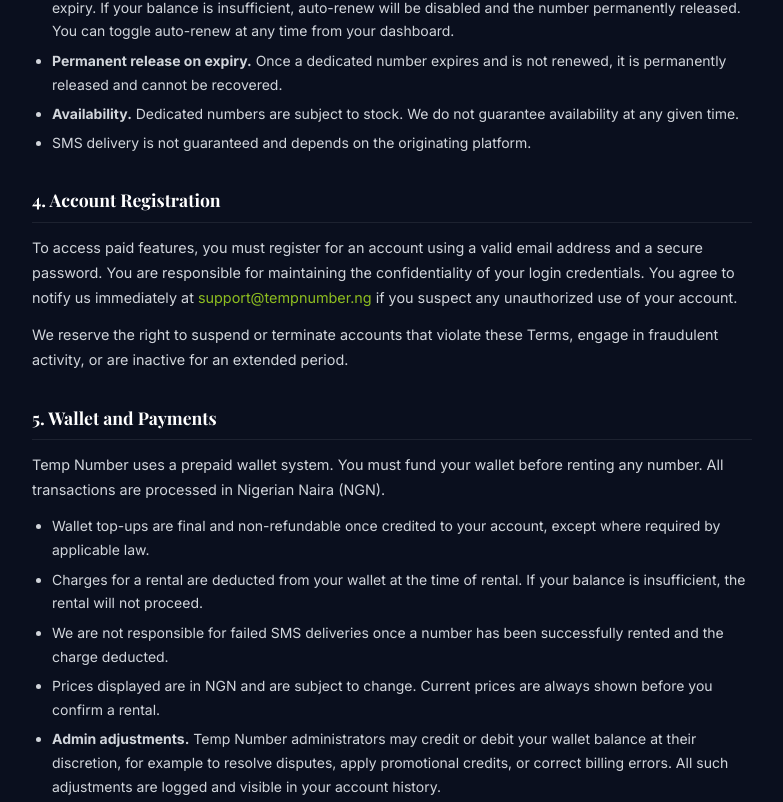
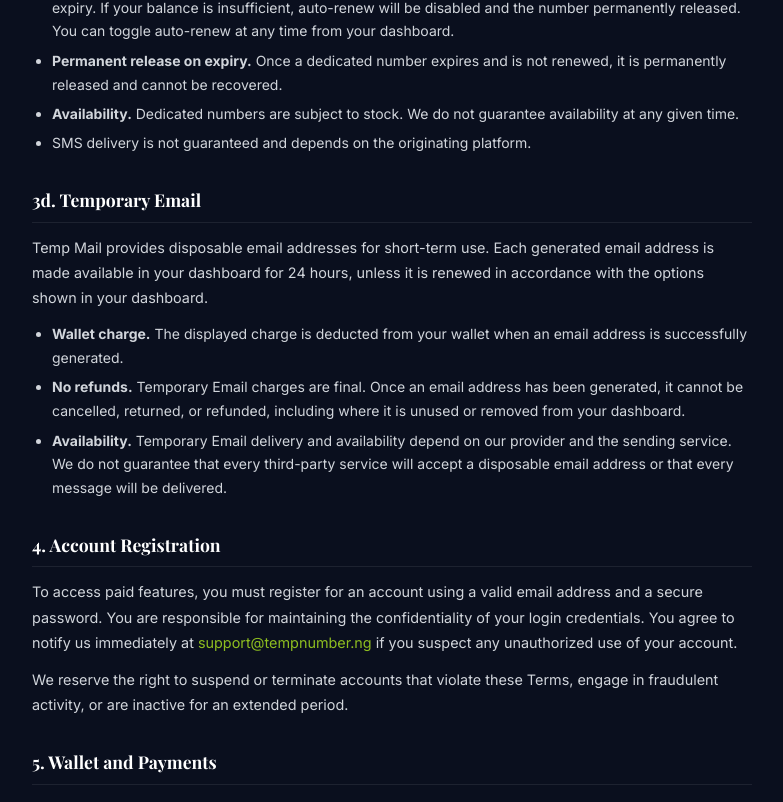
Before and after one commit to Bornorbang/tempnumber, a Next.js app: page /legal/terms in a window 1280 px wide. Shown: the part 1760-2562 px from the top of the page, without its empty margins (248-1031 px from the left). Built offline with nearby package versions, Linux system fonts and the light colour scheme; no server answers; a web font is replaced by a local one.

Commit message:
Update temp mail terms and modals

```diff
--- a/src/app/legal/terms/page.tsx
+++ b/src/app/legal/terms/page.tsx
@@ -19,7 +19,7 @@
   },
 };
 
-const LAST_UPDATED = "8 July 2026";
+const LAST_UPDATED = "14 July 2026";
 
 export default function TermsPage() {
   return (
@@ -154,6 +154,30 @@
                   availability at any given time.
                 </li>
                 <li>SMS delivery is not guaranteed and depends on the originating platform.</li>
+              </ul>
+            </Section>
+
+            <Section title="3d. Temporary Email">
+              <p>
+                Temp Mail provides disposable email addresses for short-term use. Each generated email
+                address is made available in your dashboard for 24 hours, unless it is renewed in
+                accordance with the options shown in your dashboard.
+              </p>
+              <ul>
+                <li>
+                  <strong>Wallet charge.</strong> The displayed charge is deducted from your wallet when
+                  an email address is successfully generated.
+                </li>
+                <li>
+                  <strong>No refunds.</strong> Temporary Email charges are final. Once an email address
+                  has been generated, it cannot be cancelled, returned, or refunded, including where it
+                  is unused or removed from your dashboard.
+                </li>
+                <li>
+                  <strong>Availability.</strong> Temporary Email delivery and availability depend on our
+                  provider and the sending service. We do not guarantee that every third-party service
+                  will accept a disposable email address or that every message will be delivered.
+                </li>
               </ul>
             </Section>
 
@@ -297,7 +321,7 @@
                   (such as WhatsApp, Google, Facebook, Telegram, or any other service) as a result of using our numbers.
                 </li>
                 <li>
-                  Third-party platforms' acceptance or rejection of our numbers, as each platform maintains its own
+                  Third-party platforms&apos; acceptance or rejection of our numbers, as each platform maintains its own
                   verification policies which may change without notice.
                 </li>
                 <li>
```
Also changed, not shown: src/app/admin/temp-mail/page.tsx (+2 -2 lines), src/app/dashboard/temp-mail/page.tsx (+2 -2 lines).
